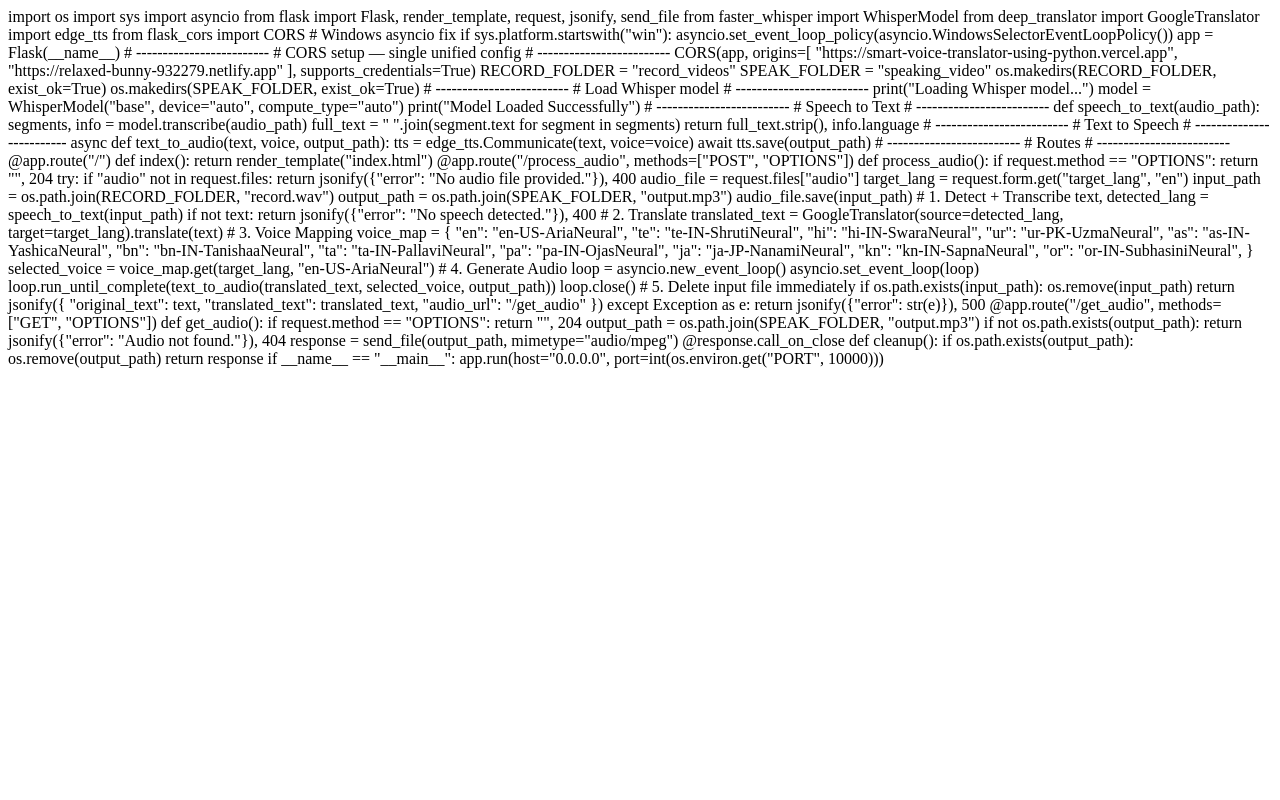
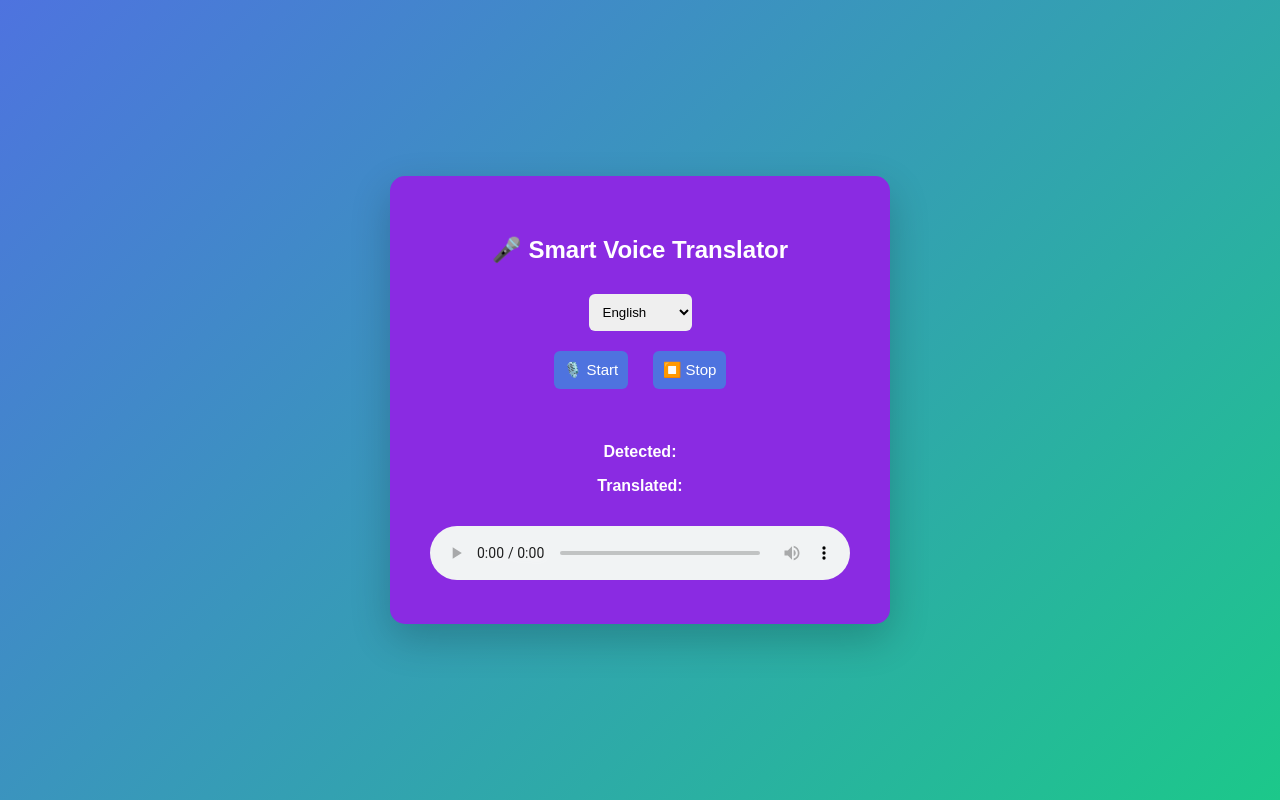
Before and after one commit to ramnallapati/Smart-Voice-Translator-using-python, a Flask app: page / in a window 1280 px wide. Run offline with Flask 3, Linux system fonts and the light colour scheme.

Commit message:
add urls

```diff
--- a/templates/index.html
+++ b/templates/index.html
@@ -1,140 +1,148 @@
-import os
-import sys
-import asyncio
-from flask import Flask, render_template, request, jsonify, send_file
-from faster_whisper import WhisperModel
-from deep_translator import GoogleTranslator
-import edge_tts
-from flask_cors import CORS
+<!DOCTYPE html>
+<html>
+<head>
+    <title>AI Language Translator</title>
+    <style>
+        body {
+            margin: 0;
+            font-family: Arial;
+            background: linear-gradient(135deg, #4e73df, #1cc88a);
+            display: flex;
+            justify-content: center;
+            align-items: center;
+            height: 100vh;
+        }
+        .card {
+            background: blueviolet;
+            padding: 40px;
+            border-radius: 15px;
+            width: 420px;
+            text-align: center;
+            box-shadow: 0 15px 40px rgba(0,0,0,0.2);
+            color: white;
+        }
+        button, select {
+            padding: 10px;
+            margin: 10px;
+            border-radius: 6px;
+            border: none;
+        }
+        button {
+            background: #4e73df;
+            color: white;
+            cursor: pointer;
+            font-size: 15px;
+        }
+        button:hover { background: #2e59d9; }
+        audio { width: 100%; margin-top: 15px; }
+        #status { font-style: italic; color: #ffe; margin-top: 8px; min-height: 20px; }
+    </style>
+</head>
+<body>
+<div class="card">
+    <h2>🎤 Smart Voice Translator</h2>
 
-# Windows asyncio fix
-if sys.platform.startswith("win"):
-    asyncio.set_event_loop_policy(asyncio.WindowsSelectorEventLoopPolicy())
+    <select id="language">
+        <option value="en">English</option>
+        <option value="te">Telugu</option>
+        <option value="hi">Hindi</option>
+        <option value="ur">Urdu</option>
+        <option value="as">Assamese</option>
+        <option value="bn">Bengali</option>
+        <option value="ta">Tamil</option>
+        <option value="pa">Punjabi</option>
+        <option value="or">Odia</option>
+        <option value="ja">Japanese</option>
+        <option value="kn">Kannada</option>
+    </select>
 
-app = Flask(__name__)
+    <br>
 
-# -------------------------
-# CORS setup — single unified config
-# -------------------------
-CORS(app, origins=[
-    "https://smart-voice-translator-using-python.vercel.app",
-    "https://relaxed-bunny-932279.netlify.app"
-], supports_credentials=True)
+    <button id="startBtn" onclick="startRecording()">🎙️ Start</button>
+    <button id="stopBtn" onclick="stopRecording()" disabled>⏹️ Stop</button>
 
-RECORD_FOLDER = "record_videos"
-SPEAK_FOLDER = "speaking_video"
+    <p id="status"></p>
+    <p><b>Detected:</b> <span id="original"></span></p>
+    <p><b>Translated:</b> <span id="translated"></span></p>
 
-os.makedirs(RECORD_FOLDER, exist_ok=True)
-os.makedirs(SPEAK_FOLDER, exist_ok=True)
+    <audio id="audioPlayer" controls></audio>
+</div>
 
-# -------------------------
-# Load Whisper model
-# -------------------------
-print("Loading Whisper model...")
-model = WhisperModel("base", device="auto", compute_type="auto")
-print("Model Loaded Successfully")
+<script>
+    let mediaRecorder;
+    let audioChunks = [];
 
-# -------------------------
-# Speech to Text
-# -------------------------
-def speech_to_text(audio_path):
-    segments, info = model.transcribe(audio_path)
-    full_text = " ".join(segment.text for segment in segments)
-    return full_text.strip(), info.language
+    const startBtn = document.getElementById("startBtn");
+    const stopBtn  = document.getElementById("stopBtn");
+    const status   = document.getElementById("status");
 
-# -------------------------
-# Text to Speech
-# -------------------------
-async def text_to_audio(text, voice, output_path):
-    tts = edge_tts.Communicate(text, voice=voice)
-    await tts.save(output_path)
+    const BACKEND_URL = "https://smart-voice-translator-using-python.onrender.com";
 
-# -------------------------
-# Routes
-# -------------------------
-@app.route("/")
-def index():
-    return render_template("index.html")
+    async function startRecording() {
+        try {
+            const stream = await navigator.mediaDevices.getUserMedia({ audio: true });
+            mediaRecorder = new MediaRecorder(stream);
+            audioChunks = [];
 
-@app.route("/process_audio", methods=["POST", "OPTIONS"])
-def process_audio():
-    if request.method == "OPTIONS":
-        return "", 204
+            mediaRecorder.ondataavailable = e => audioChunks.push(e.data);
+            mediaRecorder.start();
 
-    try:
-        if "audio" not in request.files:
-            return jsonify({"error": "No audio file provided."}), 400
+            startBtn.disabled = true;
+            startBtn.style.background = "green";
+            stopBtn.disabled = false;
+            stopBtn.style.background = "#e74c3c";
+            status.innerText = "Recording...";
+        } catch (err) {
+            alert("Microphone access denied: " + err.message);
+        }
+    }
 
-        audio_file = request.files["audio"]
-        target_lang = request.form.get("target_lang", "en")
+    function stopRecording() {
+        if (!mediaRecorder || mediaRecorder.state === "inactive") return;
 
-        input_path = os.path.join(RECORD_FOLDER, "record.wav")
-        output_path = os.path.join(SPEAK_FOLDER, "output.mp3")
+        mediaRecorder.stop();
+        mediaRecorder.stream.getTracks().forEach(t => t.stop());
 
-        audio_file.save(input_path)
+        startBtn.disabled = false;
+        startBtn.style.background = "#4e73df";
+        stopBtn.disabled = true;
+        stopBtn.style.background = "#4e73df";
+        status.innerText = "Processing...";
 
-        # 1. Detect + Transcribe
-        text, detected_lang = speech_to_text(input_path)
-        if not text:
-            return jsonify({"error": "No speech detected."}), 400
+        mediaRecorder.onstop = async () => {
+            const blob = new Blob(audioChunks, { type: "audio/wav" });
+            const formData = new FormData();
+            formData.append("audio", blob, "record.wav");
+            formData.append("target_lang", document.getElementById("language").value);
 
-        # 2. Translate
-        translated_text = GoogleTranslator(source=detected_lang, target=target_lang).translate(text)
+            try {
+                const response = await fetch(`${BACKEND_URL}/process_audio`, {
+                    method: "POST",
+                    body: formData
+                });
 
-        # 3. Voice Mapping
-        voice_map = {
-            "en": "en-US-AriaNeural",
-            "te": "te-IN-ShrutiNeural",
-            "hi": "hi-IN-SwaraNeural",
-            "ur": "ur-PK-UzmaNeural",
-            "as": "as-IN-YashicaNeural",
-            "bn": "bn-IN-TanishaaNeural",
-            "ta": "ta-IN-PallaviNeural",
-            "pa": "pa-IN-OjasNeural",
-            "ja": "ja-JP-NanamiNeural",
-            "kn": "kn-IN-SapnaNeural",
-            "or": "or-IN-SubhasiniNeural",
-        }
-        selected_voice = voice_map.get(target_lang, "en-US-AriaNeural")
+                const data = await response.json();
 
-        # 4. Generate Audio
-        loop = asyncio.new_event_loop()
-        asyncio.set_event_loop(loop)
-        loop.run_until_complete(text_to_audio(translated_text, selected_voice, output_path))
-        loop.close()
+                if (data.error) {
+                    alert("Error: " + data.error);
+                    status.innerText = "";
+                    return;
+                }
 
-        # 5. Delete input file immediately
-        if os.path.exists(input_path):
-            os.remove(input_path)
+                document.getElementById("original").innerText   = data.original_text;
+                document.getElementById("translated").innerText = data.translated_text;
 
-        return jsonify({
-            "original_text": text,
-            "translated_text": translated_text,
-            "audio_url": "/get_audio"
-        })
+                const audio = document.getElementById("audioPlayer");
+                audio.src = `${BACKEND_URL}${data.audio_url}?t=${Date.now()}`;
+                audio.play();
+                status.innerText = "Done!";
 
-    except Exception as e:
-        return jsonify({"error": str(e)}), 500
-
-
-@app.route("/get_audio", methods=["GET", "OPTIONS"])
-def get_audio():
-    if request.method == "OPTIONS":
-        return "", 204
-
-    output_path = os.path.join(SPEAK_FOLDER, "output.mp3")
-    if not os.path.exists(output_path):
-        return jsonify({"error": "Audio not found."}), 404
-
-    response = send_file(output_path, mimetype="audio/mpeg")
-
-    @response.call_on_close
-    def cleanup():
-        if os.path.exists(output_path):
-            os.remove(output_path)
-
-    return response
-
-
-if __name__ == "__main__":
-    app.run(host="0.0.0.0", port=int(os.environ.get("PORT", 10000)))
+            } catch (err) {
+                alert("Error connecting to backend: " + err.message);
+                status.innerText = "";
+            }
+        };
+    }
+</script>
+</body>
+</html>
```
